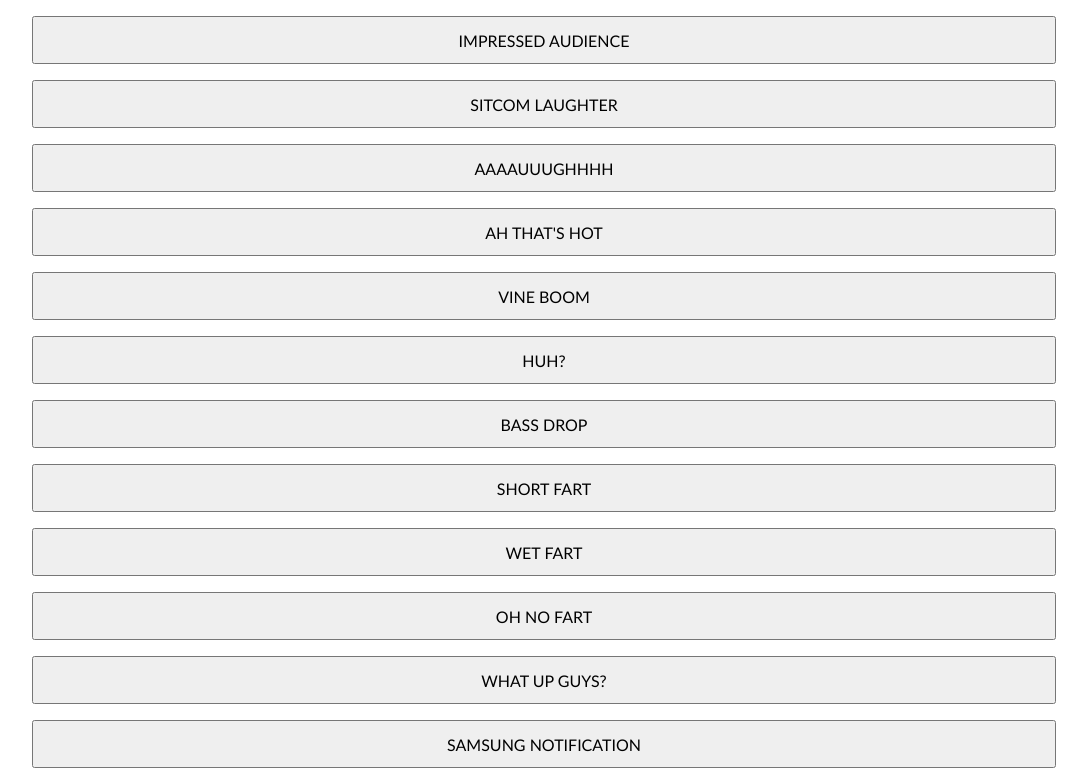
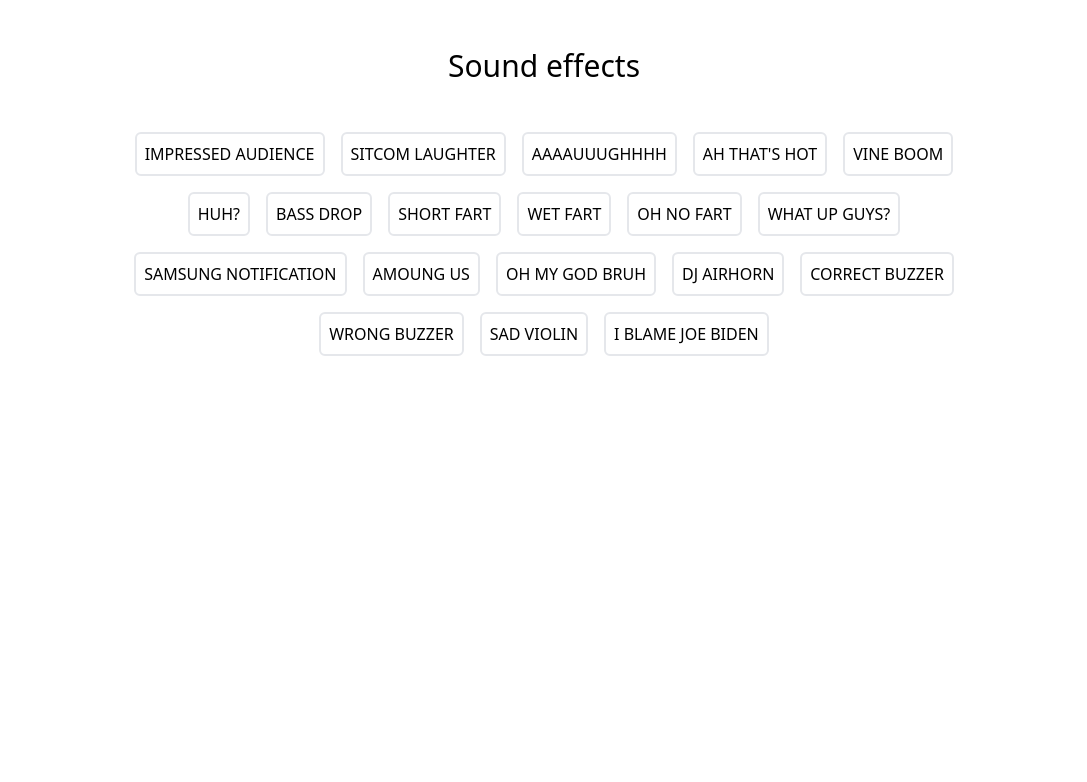
Before and after one commit to iamvetle/sound-effects, a Nuxt app: page / in a window 1280 px wide. Shown: the top 782 px of the page, without its empty margins (96-1183 px from the left). Built offline with nearby package versions, Linux system fonts and the light colour scheme.

Commit message:
Use tailwind css instead of normal css, and change display a little.
Also, change style a bit so that it is more space for buttons and not all of the are vertically alliened.

```diff
--- a/app.vue
+++ b/app.vue
@@ -1,11 +1,15 @@
 <template>
-	<div>
-		<SoundEffect
-			class="soundeffect"
-			v-for="sound in listOfSoundeffects"
-			:soundeffect="sound"
-			:key="sound.src"
-		/>
+	<div id="page-wrapper">
+		<h1 class="text-3xl mt-12 mb-8 text-center">Sound effects</h1>
+
+		<div class="flex flex-wrap justify-center lg:w-4/6 mx-auto">
+			<SoundEffect
+				class="mt-4 text-center p-2 border-2 mx-2 flex h-auto rounded-md hover:opacity-75"
+				v-for="sound in listOfSoundeffects"
+				:soundeffect="sound"
+				:key="sound.src"
+			/>
+		</div>
 	</div>
 </template>
 
@@ -127,12 +131,3 @@
 		],
 	});
 </script>
-
-<style scoped>
-	.soundeffect {
-		/** Have to do that when it is block - not margin left and right at auto */
-		text-align: center;
-		margin-top: 1em;
-		display: block;
-	}
-</style>
--- a/components/AudioButton.vue
+++ b/components/AudioButton.vue
@@ -1,5 +1,5 @@
 <template>
-	<button>
+	<button class="uppercase text-base">
 		<slot />
 	</button>
 </template>
--- a/components/SoundEffect.vue
+++ b/components/SoundEffect.vue
@@ -1,9 +1,9 @@
 <template>
 	<div>
-		<audio ref="audioRef" nodownload nofullscreen>
+		<audio class="invisible" ref="audioRef" nodownload nofullscreen>
 			<source :src="soundeffect.src" type="audio/mpeg" />
 		</audio>
-		<audio-button @click="playAudio" class="audiobutton">{{
+		<audio-button @click="playAudio" class="">{{
 			soundeffect.title
 		}}</audio-button>
 	</div>
@@ -33,17 +33,3 @@
 		}
 	}
 </script>
-
-<style>
-	audio {
-		display: none;
-	}
-	.audiobutton {
-		font-family: "Trebuchet MS", "Lucida Sans Unicode", "Lucida Grande",
-			"Lucida Sans", Arial, sans-serif;
-		height: 3em;
-		width: 80vw;
-		text-transform: uppercase;
-		font-size: 16px;
-	}
-</style>
--- a/nuxt.config.ts
+++ b/nuxt.config.ts
@@ -1,10 +1,13 @@
 // https://nuxt.com/docs/api/configuration/nuxt-config
 export default defineNuxtConfig({
-	devtools: { enabled: true },
-	nitro: {
+    devtools: { enabled: true },
+
+    nitro: {
 		prerender: {
 			// Have to specify this (npx nuxi generate) or manifest.json will become a html file..
 			ignore: ["/manifest.json"],
 		},
 	},
+
+    modules: ["@nuxtjs/tailwindcss"]
 });
--- a/package.json
+++ b/package.json
@@ -10,6 +10,7 @@
     "postinstall": "nuxt prepare"
   },
   "dependencies": {
+    "@nuxtjs/tailwindcss": "^6.12.0",
     "nuxt": "^3.11.2",
     "vue": "^3.4.27",
     "vue-router": "^4.3.2"
```
Also changed, not shown: 1 other file (tests, documents, lock files or other folders).
